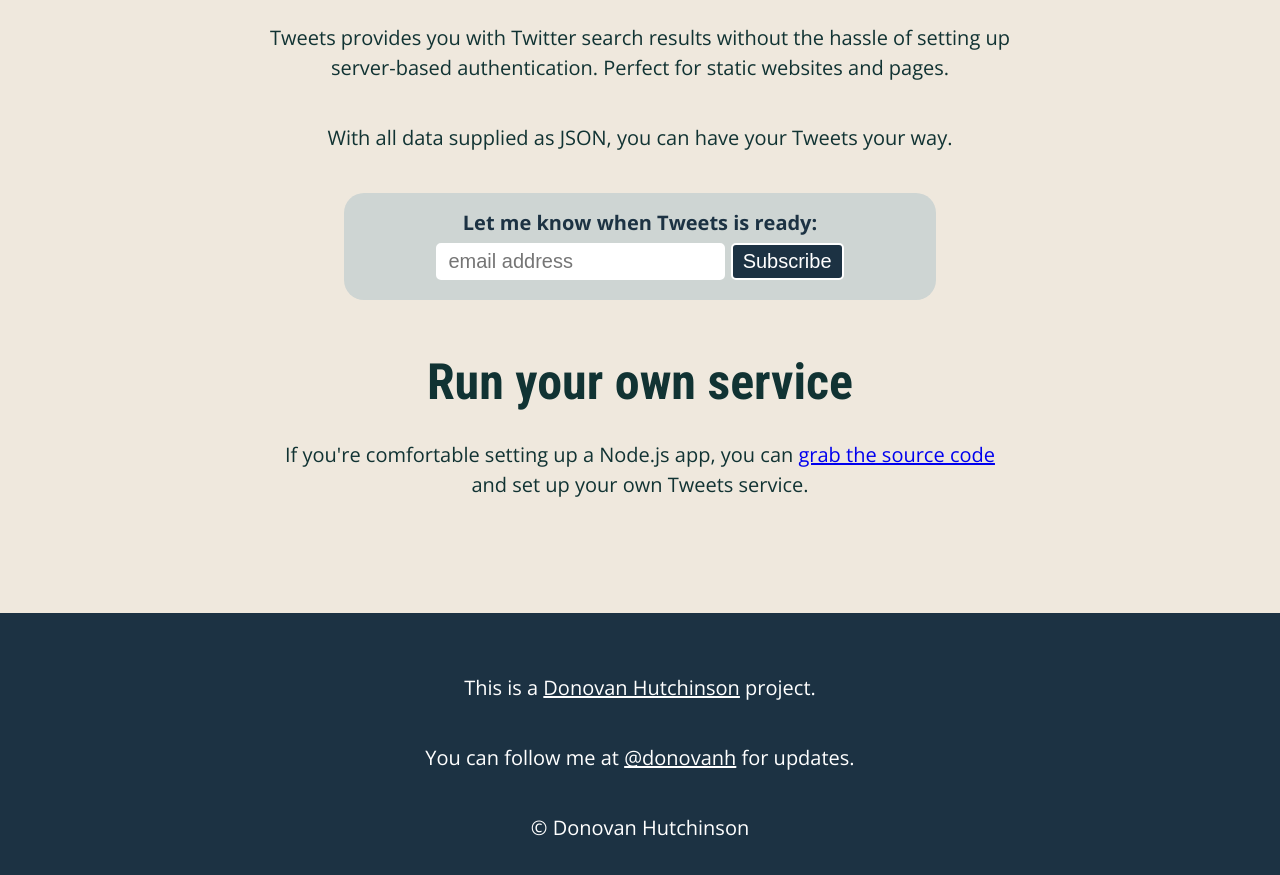
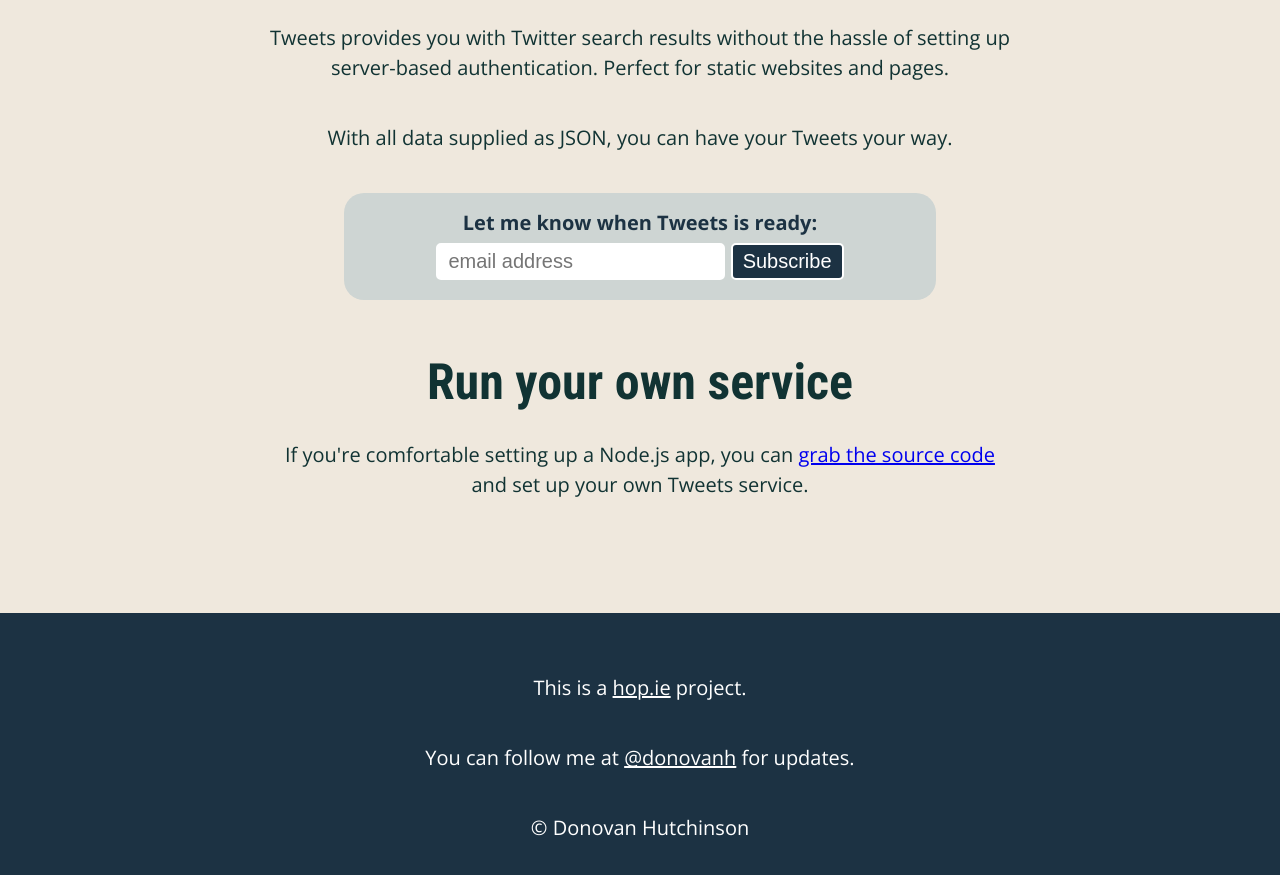
Before and after one commit to donovanh/tweets, a plain HTML site: page index.html in a window 1280 px wide. Shown: the part 638-1513 px from the top of the page. Drawn offline with nearby package versions, Linux system fonts and the light colour scheme; no server answers; grey boxes are pictures that could not be loaded.

Commit message:
Footer message

```diff
--- a/index.html
+++ b/index.html
@@ -35,7 +35,7 @@
     </article>
     <footer class="clearfix">
       <section class="footer-content">
-        <p>This is a <a href="http://hop.ie/about">Donovan Hutchinson</a> project.</p>
+        <p>This is a <a href="http://hop.ie">hop.ie</a> project.</p>
         <p>You can follow me at <a href="http://twitter.com/donovanh">@donovanh</a> for updates.</p>
         <p class="copy">&copy; Donovan Hutchinson</p>
       </section>
```
